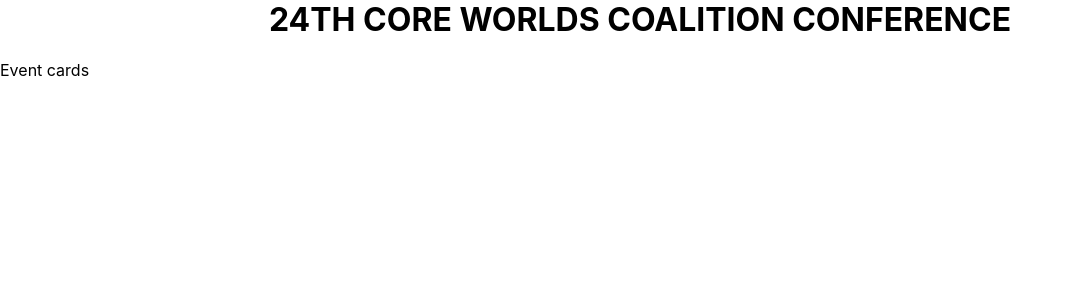
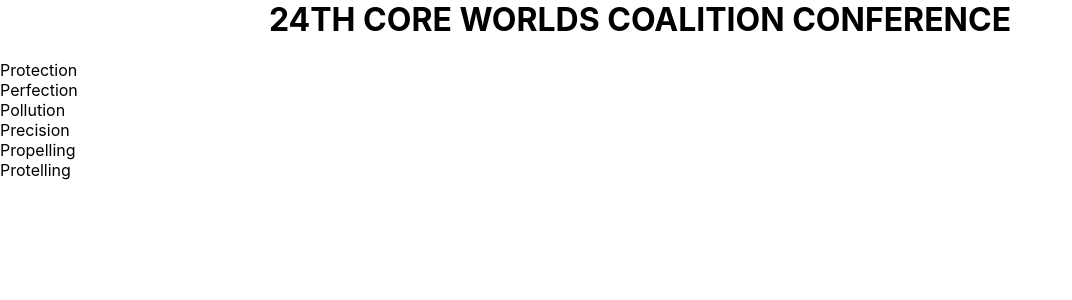
Before and after one commit to Allovallo/react-act-2, a React (Create React App) app: page / in a window 1280 px wide. Shown: the top 300 px of the page, without its empty margins (0-1072 px from the left). Built offline with nearby package versions, Linux system fonts and the light colour scheme.

Commit message:
files updated

```diff
--- a/package.json
+++ b/package.json
@@ -6,6 +6,7 @@
     "@testing-library/jest-dom": "^5.17.0",
     "@testing-library/react": "^13.4.0",
     "@testing-library/user-event": "^13.5.0",
+    "prop-types": "^15.8.1",
     "react": "^18.2.0",
     "react-dom": "^18.2.0",
     "react-scripts": "^5.0.1",
--- a/src/components/App.jsx
+++ b/src/components/App.jsx
@@ -1,4 +1,4 @@
-import { PageTitle } from "./PageTitle/PageTitlle"
+import { PageTitle } from "./PageTitle/PageTitle"
 import { EventBoard } from "./EventBoard/EventBoard"
 import upcomingEvents from '../upcoming-events.json'
 
--- a/src/components/EventBoard/EventBoard.jsx
+++ b/src/components/EventBoard/EventBoard.jsx
@@ -2,5 +2,11 @@ import css from './EventBoard.module.css'
 
 export const EventBoard = ({ events }) => {
     console.log(events);
-    return <div className={css.EventBoard}>Event cards</div>
+    return (
+        <div className={css.EventBoard}>
+            {events.map(event => (
+                <div key={event.name}>{event.name}</div>
+            ))}
+        </div>
+    );
 }
--- a/src/components/PageTitle/PageTitlle.jsx
+++ b/src/components/PageTitle/PageTitle.jsx
@@ -1,5 +1,10 @@
+import PropTypes from 'prop-types';
 import css from './PageTitle.module.css'
 
 export const PageTitle = ({ text }) => {
     return <h1 className={css.title}>{text}</h1>
 }
+
+PageTitle.propTypes = {
+    text: PropTypes.string.isRequired,
+}
--- a/src/upcoming-events.json
+++ b/src/upcoming-events.json
@@ -9,7 +9,7 @@
     }
 },
 {
-    "name": "Protection",
+    "name": "Perfection",
     "location": "Corvus",
     "speaker": "Jacob Mercer",
     "type": "free",
@@ -19,7 +19,7 @@
     }
 },
 {
-    "name": "Protection",
+    "name": "Pollution",
     "location": "Corvus",
     "speaker": "Jacob Mercer",
     "type": "free",
@@ -29,7 +29,7 @@
     }
 },
 {
-    "name": "Protection",
+    "name": "Precision",
     "location": "Corvus",
     "speaker": "Jacob Mercer",
     "type": "free",
@@ -39,7 +39,7 @@
     }
 },
 {
-    "name": "Protection",
+    "name": "Propelling",
     "location": "Corvus",
     "speaker": "Jacob Mercer",
     "type": "free",
@@ -49,7 +49,7 @@
     }
 },
 {
-    "name": "Protection",
+    "name": "Protelling",
     "location": "Corvus",
     "speaker": "Jacob Mercer",
     "type": "free",
```
Also changed, not shown: 1 other file (tests, documents, lock files or other folders).
